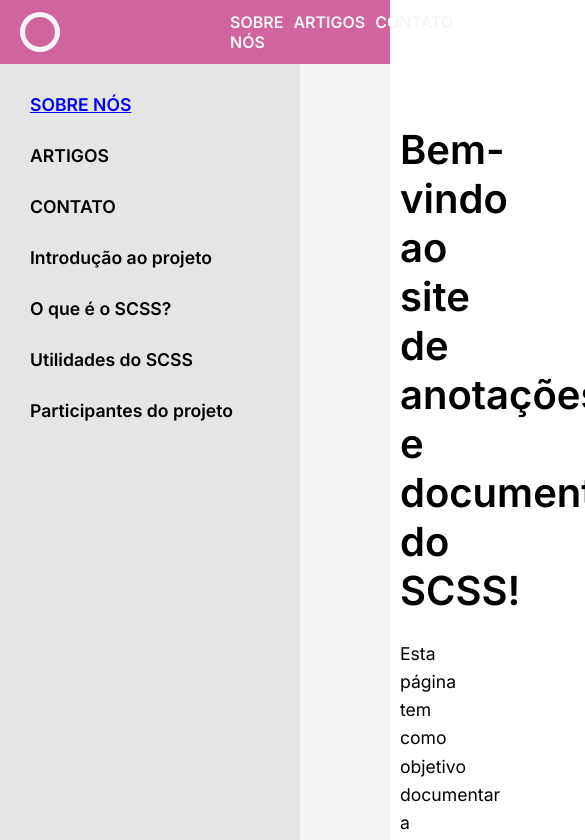
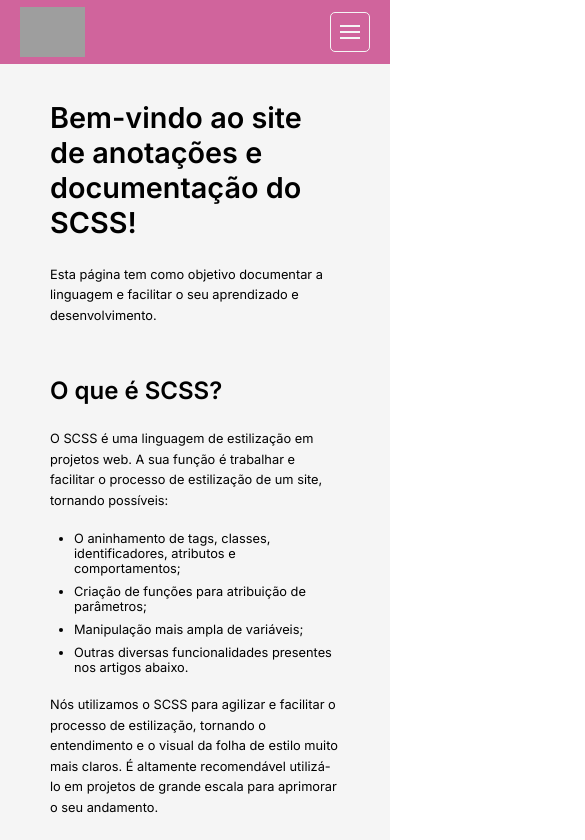
Before and after one commit to LucasDeComi/EstudosSCSS, a React (Vite) app: page /#/ in a window 390 px wide. Shown: the top 840 px of the page, 585 px wide, since content can reach past the window. Built offline with nearby package versions, Linux system fonts and the light colour scheme; grey boxes are pictures that could not be loaded.

Commit message:
Estilizando responsividade geral

```diff
--- a/src/index.css
+++ b/src/index.css
@@ -170,6 +170,13 @@ aside section .menu-toggle span:first-child {
 aside section .menu-toggle span:last-child {
   transform: translateY(-0.5px) rotate(-45deg);
 }
+aside nav {
+  display: none;
+}
+aside nav a {
+  text-decoration: none;
+  color: #1e1e1e;
+}
 aside li {
   font-size: 1.1rem;
   font-weight: 600;
@@ -277,6 +284,9 @@ footer h6 {
 #root.dark aside {
   background-color: #1e1e1e;
 }
+#root.dark aside nav ul li a {
+  color: #f5f5f5;
+}
 #root.dark aside .screen-mode {
   background-color: #6e2d91;
 }
@@ -292,6 +302,12 @@ footer h6 {
 #root.dark aside li:hover {
   background-color: #252525;
 }
+#root.dark aside .menu-toggle {
+  border: 0.5px solid #f5f5f5;
+}
+#root.dark aside .menu-toggle span {
+  background-color: #f5f5f5;
+}
 #root.dark footer {
   background-color: #6e2d91;
   color: #252525;
@@ -300,6 +316,63 @@ footer h6 {
   color: #252525;
 }
 
+@media (max-width: 768px) {
+  header {
+    z-index: 0;
+  }
+  header .screen-mode {
+    display: none;
+  }
+  header h1 {
+    margin: 0;
+  }
+  header ul {
+    display: none;
+  }
+  header .menu-toggle {
+    display: flex;
+  }
+  aside {
+    position: fixed;
+    top: 0;
+    left: -100%;
+    width: 100%;
+  }
+  aside section {
+    display: flex;
+  }
+  aside nav {
+    display: flex;
+    margin: 10px 0;
+  }
+  aside nav ul {
+    display: flex;
+    width: 100%;
+    flex-direction: row;
+    justify-content: center;
+  }
+  main {
+    margin: 0;
+    padding: 100px 50px;
+    font-size: 0.8rem;
+  }
+  main section {
+    margin-bottom: 50px;
+  }
+  main h2 {
+    font-size: 1.8rem;
+  }
+  main h3 {
+    font-size: 1.5rem;
+  }
+  footer {
+    flex-direction: column;
+    align-items: center;
+  }
+  footer section {
+    margin-bottom: 3rem;
+  }
+}
 * {
   padding: 0;
   margin: 0;
--- a/src/scss/_aside.scss
+++ b/src/scss/_aside.scss
@@ -3,6 +3,12 @@
 @import 'menu-toggle';
 
 aside {
+    background-color: $light-secondary;
+    width: 300px;
+    height: 100vh;
+    padding: 20px;
+    position: fixed;
+    top: 64px;
     section {
         display: none;
         justify-content: space-between;
@@ -32,12 +38,13 @@ aside {
             }
         }
     }
-    background-color: $light-secondary;
-    width: 300px;
-    height: 100vh;
-    padding: 20px;
-    position: fixed;
-    top: 64px;
+    nav {
+        display: none;
+        a {
+            text-decoration: none;
+            color: $dark-secondary;
+        }
+    }
     li {
         font-size: $desktop-text;
         font-weight: 600;
--- /dev/null
+++ b/src/scss/_responsive.scss
@@ -0,0 +1,59 @@
+@import 'variables';
+
+@media(max-width: 768px) {
+    header {
+        z-index: 0;
+        .screen-mode {
+            display: none;
+        }
+        h1 {
+            margin: 0;
+        }
+        ul {
+            display: none;
+        }
+        .menu-toggle {
+            display: flex;
+        }
+    }
+    aside {
+        position: fixed;
+        top: 0;
+        left: -100%;
+        width: 100%;
+        section {
+            display: flex;
+        }
+        nav {
+            display: flex;
+            margin: 10px 0;
+            ul {
+                display: flex;
+                width: 100%;
+                flex-direction: row;
+                justify-content: center;
+            }
+        }
+    }
+    main {
+        margin: 0;
+        padding: 100px 50px;
+        font-size: $mobile-text;
+        section {
+            margin-bottom: 50px;
+        }
+        h2 {
+            font-size: $mobile-title;
+        }
+        h3 {
+            font-size: $mobile-subtitle;
+        }
+    }
+    footer {
+        flex-direction: column;
+        align-items: center;
+        section {
+            margin-bottom: 3rem;
+        }
+    }
+}
--- a/src/scss/_variables.scss
+++ b/src/scss/_variables.scss
@@ -7,3 +7,6 @@ $dark-primary: #6e2d91;
 $desktop-text: 1.1rem;
 $desktop-title: 2.5rem;
 $desktop-subtitle: 2rem;
+$mobile-text: 0.8rem;
+$mobile-title: 1.8rem;
+$mobile-subtitle: 1.5rem;
--- a/src/scss/index.scss
+++ b/src/scss/index.scss
@@ -7,6 +7,7 @@
 @import 'main';
 @import 'footer';
 @import 'dark';
+@import 'responsive';
 
 * {
     padding: 0;
```
Also changed, not shown: src/scss/_dark.scss (+9 -0 lines).
